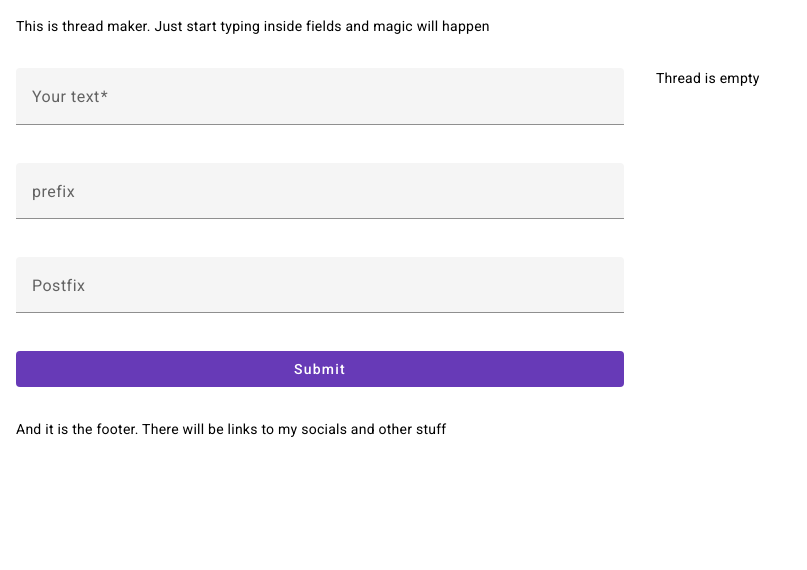
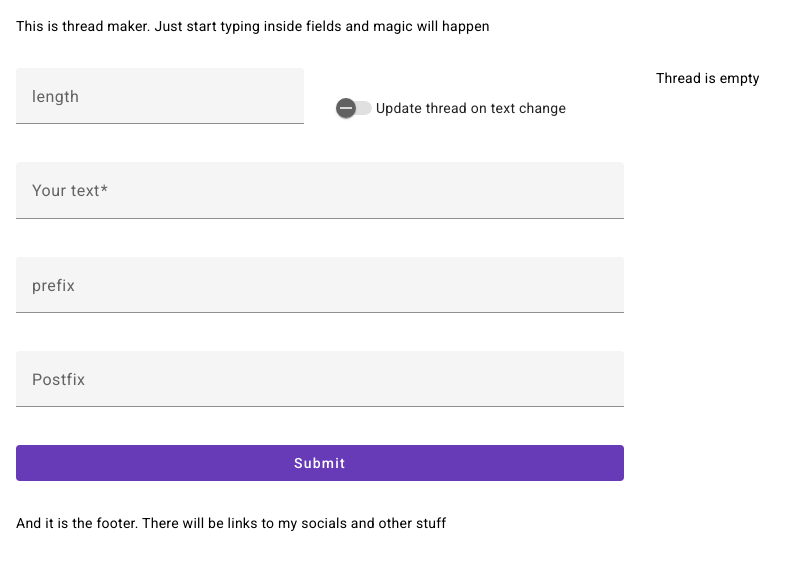
Before and after one commit to YevhenMalyi/thread-maker, an Angular app: page / in a window 1280 px wide. Shown: the top 570 px of the page, without its empty margins (0-807 px from the left). Built offline with nearby package versions, Linux system fonts and the light colour scheme; what az-zoneless would draw is missing.

Commit message:
added controls for configuration

```diff
--- a/src/app/core/modules/material-form/material-form.module.ts
+++ b/src/app/core/modules/material-form/material-form.module.ts
@@ -4,6 +4,7 @@ import { ReactiveFormsModule } from '@angular/forms';
 import { MatInputModule } from '@angular/material/input';
 import { MatButtonModule } from '@angular/material/button';
 import { MatFormFieldModule } from '@angular/material/form-field';
+import { MatSlideToggleModule } from '@angular/material/slide-toggle';
 
 @NgModule({
   imports: [
@@ -11,12 +12,14 @@ import { MatFormFieldModule } from '@angular/material/form-field';
     MatButtonModule,
     MatFormFieldModule,
     MatInputModule,
+    MatSlideToggleModule,
   ],
   exports: [
     ReactiveFormsModule,
     MatButtonModule,
     MatFormFieldModule,
     MatInputModule,
+    MatSlideToggleModule,
   ],
   declarations: [],
   providers: [],
--- a/src/app/features/thread/components/create-thread-form/create-thread-form.component.html
+++ b/src/app/features/thread/components/create-thread-form/create-thread-form.component.html
@@ -3,6 +3,19 @@
   [formGroup]="createThreadForm"
   (ngSubmit)="onSubmit()"
 >
+  <div class="app-create-thread-form__config">
+    <mat-form-field>
+      <mat-label for="prefix">length</mat-label>
+      <input
+        matInput
+        type="text"
+        name="length"
+      />
+    </mat-form-field>
+
+    <mat-slide-toggle> Update thread on text change</mat-slide-toggle>
+  </div>
+
   <mat-form-field>
     <mat-label for="text">Your text</mat-label>
     <textarea
--- a/src/app/features/thread/components/create-thread-form/create-thread-form.component.scss
+++ b/src/app/features/thread/components/create-thread-form/create-thread-form.component.scss
@@ -2,4 +2,15 @@
   display: flex;
   flex-direction: column;
   gap: 1rem;
+
+  &__config {
+    display: flex;
+    flex-direction: row;
+    align-items: center;
+    gap: 2rem;
+
+    mat-form-field, mat-slide-toggle {
+      width: 100%;
+    }
+  }
 }
--- a/src/app/features/thread/components/create-thread-form/create-thread-form.component.ts
+++ b/src/app/features/thread/components/create-thread-form/create-thread-form.component.ts
@@ -1,4 +1,5 @@
-import { Component } from '@angular/core';
+import { ApplicationRef, Component, DestroyRef, OnInit, inject } from '@angular/core';
+import { takeUntilDestroyed } from '@angular/core/rxjs-interop';
 import { FormGroup, Validators, FormBuilder } from '@angular/forms';
 
 import { ThreadsService, ThreadsSettingService } from '../../services';
@@ -8,18 +9,33 @@ import { ThreadsService, ThreadsSettingService } from '../../services';
   templateUrl: './create-thread-form.component.html',
   styleUrls: ['./create-thread-form.component.scss']
 })
-export class CreateThreadFormComponent {
+export class CreateThreadFormComponent implements OnInit {
   createThreadForm: FormGroup = this.formBuilder.group({
     text: ['', Validators.required],
     prefix: [''],
     postfix: ['']
   });
 
+  updateOnChange: boolean = false;
+  destroyRef = inject(DestroyRef);
+
   constructor(
+    private app: ApplicationRef,
     private formBuilder: FormBuilder,
     private threadsService: ThreadsService,
     private threadsSettings: ThreadsSettingService,
   ) {}
+
+  ngOnInit(): void {
+    requestAnimationFrame(() => this.app.tick());
+
+    this.threadsSettings
+      .getUpdateOnChange()
+      .pipe(takeUntilDestroyed(this.destroyRef))
+      .subscribe(value => {
+        this.updateOnChange = value;
+      });
+  }
 
   processThread(): void {
     const { value } = this.createThreadForm;
@@ -27,7 +43,7 @@ export class CreateThreadFormComponent {
   }
 
   onUpdate(): void {
-    if (this.threadsSettings.updateOnChange) {
+    if (this.updateOnChange) {
       this.processThread();
     }
   }
--- a/src/app/features/thread/services/threads-settings-service/threads-settings.service.ts
+++ b/src/app/features/thread/services/threads-settings-service/threads-settings.service.ts
@@ -8,19 +8,19 @@ export class ThreadsSettingService {
   private readonly threadLength$ = new BehaviorSubject<number>(DEFAULT_THREAD_LENGTH);
   private readonly updateOnChange$ = new BehaviorSubject<boolean>(false);
 
-  get threadLength(): Observable<number> | number {
+  getThreadLength(): Observable<number> {
     return this.threadLength$.asObservable();
   }
 
-  set threadLength(length: number) {
+  setThreadLength(length: number) {
     this.threadLength$.next(length);
   }
 
-  get updateOnChange(): Observable<boolean> | boolean {
+  getUpdateOnChange(): Observable<boolean> {
     return this.updateOnChange$.asObservable();
   }
 
-  set updateOnChange(value: boolean) {
+  setUpdateOnChange(value: boolean) {
     this.updateOnChange$.next(value);
   }
 }
```
Also changed, not shown: src/app/features/thread/components/processed-thread/processed-thread.component.ts (+3 -4 lines).
